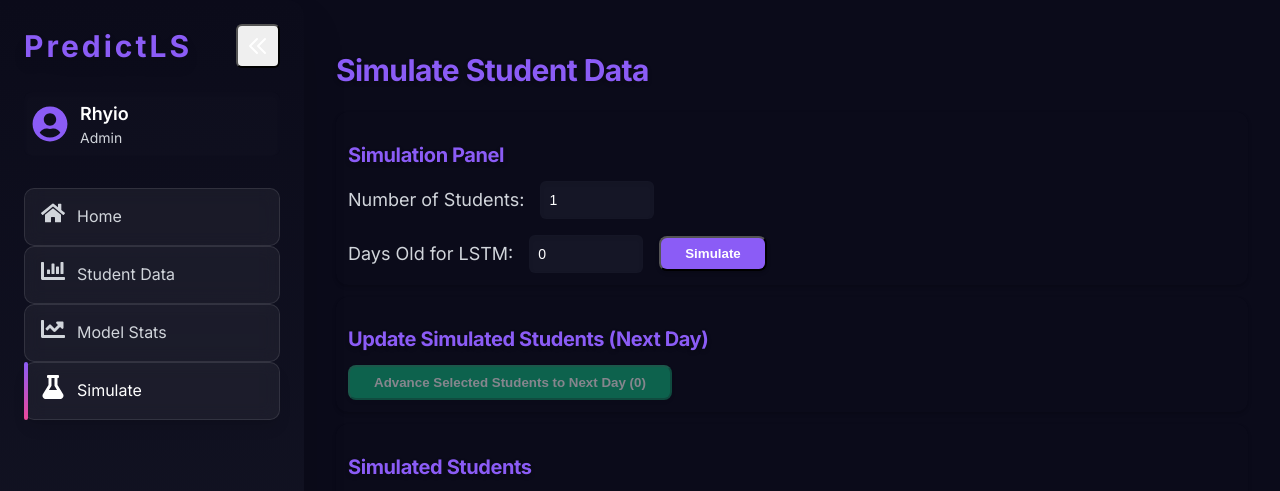
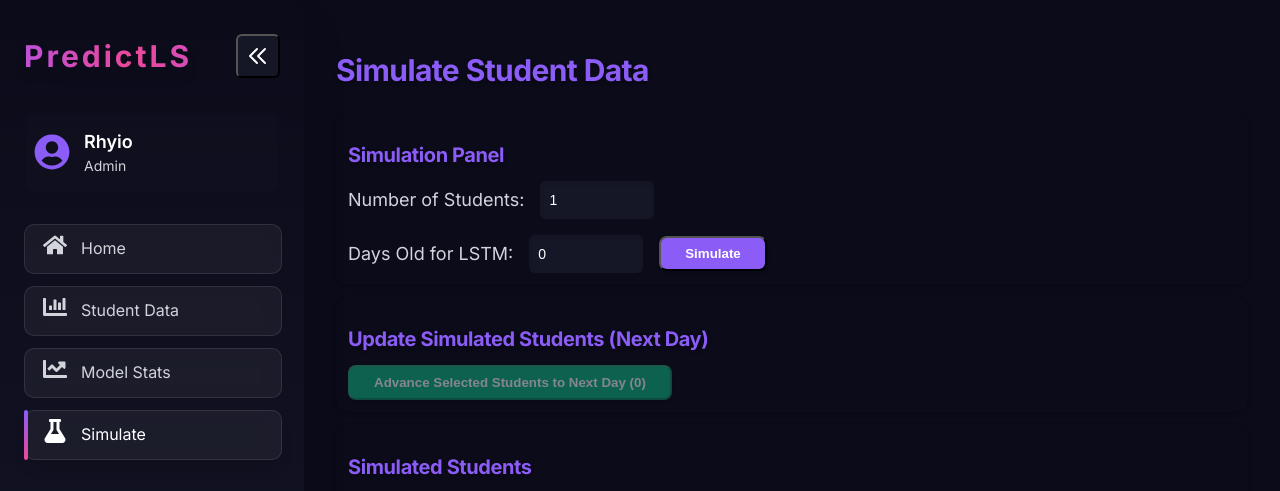
Before and after one commit to ryuu004/ImprovedPredictLearningStyle, a Next.js app: page /simulate in a window 1280 px wide. Shown: the top 491 px of the page. Built offline with nearby package versions, Linux system fonts and the light colour scheme; no server answers; the database is empty.

Commit message:
best sidebar ui

```diff
--- a/src/app/components/Sidebar.js
+++ b/src/app/components/Sidebar.js
@@ -39,17 +39,36 @@ export default function Sidebar({ isCollapsed, toggleSidebar }) {
       md:flex-shrink-0 backdrop-filter backdrop-blur-lg bg-opacity-80
       overflow-y-auto z-50`}
     >
-      <div className="flex items-center justify-between mb-6">
-        {!isCollapsed && <div className="text-3xl font-extrabold text-electric-purple tracking-widest drop-shadow-lg">PredictLS</div>}
-        <button onClick={toggleSidebar} className="p-2 rounded-md hover:bg-charcoal-elevated focus:outline-none focus:ring-2 focus:ring-electric-purple transition-all duration-300 ease-out glow-on-hover">
+      <style jsx>{`
+        .animated-gradient-text {
+          background: linear-gradient(to right, #A755F7, #EC4899, #A755F7); /* Adjust hex codes if your Tailwind config defines custom colors for electric-purple and pink-accent */
+          -webkit-background-clip: text;
+          background-clip: text;
+          color: transparent;
+          background-size: 200% auto;
+          animation: gradient-animation 3s linear infinite;
+        }
+
+        @keyframes gradient-animation {
+          0% { background-position: 0% center; }
+          100% { background-position: -200% center; }
+        }
+      `}</style>
+      <div className="flex items-center justify-between mb-6 h-16">
+        {!isCollapsed && (
+          <div className="text-3xl font-extrabold tracking-widest drop-shadow-lg">
+            <span className="animated-gradient-text">PredictLS</span>
+          </div>
+        )}
+        <button onClick={toggleSidebar} className="p-2 rounded-md bg-charcoal-elevated hover:bg-gray-700 focus:outline-none focus:ring-2 focus:ring-electric-purple transition-all duration-300 ease-out glow-on-hover">
           {/* Mobile close button, only visible on small screens when sidebar is open */}
           {!isCollapsed && (
-            <svg xmlns="http://www.w3.org/2000/svg" className="h-6 w-6 text-white md:hidden" fill="none" viewBox="0 0 24 24" stroke="currentColor">
+            <svg xmlns="http://www.w3.org/2000/svg" className="h-6 w-6 text-white md:hidden hover:text-charcoal-elevated" fill="none" viewBox="0 0 24 24" stroke="currentColor">
               <path strokeLinecap="round" strokeLinejoin="round" strokeWidth={2} d="M6 18L18 6M6 6l12 12" />
             </svg>
           )}
           {/* Desktop toggle button */}
-          <svg xmlns="http://www.w3.org/2000/svg" className={`h-6 w-6 text-white ${!isCollapsed ? 'md:block hidden' : ''}`} fill="none" viewBox="0 0 24 24" stroke="currentColor">
+          <svg xmlns="http://www.w3.org/2000/svg" className={`h-6 w-6 text-white ${!isCollapsed ? 'md:block hidden' : ''} hover:text-charcoal-elevated`} fill="none" viewBox="0 0 24 24" stroke="currentColor">
             {isCollapsed ? (
               <path strokeLinecap="round" strokeLinejoin="round" strokeWidth={2} d="M13 5l7 7-7 7M5 12h14" />
             ) : (
@@ -59,17 +78,31 @@ export default function Sidebar({ isCollapsed, toggleSidebar }) {
         </button>
       </div>
 
-      <div className={`flex items-center mb-8 p-2 rounded-lg bg-charcoal-elevated bg-opacity-30 shadow-inner ${isCollapsed ? 'justify-center w-full py-3' : 'space-x-3'}`}>
+      <div className={`flex items-center mb-8 p-2 rounded-lg bg-charcoal-elevated bg-opacity-30 shadow-inner h-16`}>
+        {/* Icon container with fixed width */}
+        <div className="flex-shrink-0 flex justify-center items-center" style={{ width: '40px' }}>
           <FaUserCircle className="text-4xl text-electric-purple" />
-        {!isCollapsed && (
-          <div className="flex flex-col">
+        </div>
+        {/* Text content - animates max-width and opacity */}
+        <motion.div
+          initial={false}
+          animate={{
+            opacity: isCollapsed ? 0 : 1,
+            maxWidth: isCollapsed ? 0 : '100%',
+            marginLeft: isCollapsed ? 0 : '0.75rem', // Conditional margin-left for spacing
+            overflow: 'hidden',
+            whiteSpace: 'nowrap',
+            pointerEvents: isCollapsed ? 'none' : 'auto',
+          }}
+          transition={{ duration: 0.3, ease: "easeInOut" }}
+          className="flex flex-col flex-grow" // Allow text to take up remaining space
+        >
           <span className="font-semibold text-lg text-white">Rhyio</span>
           <span className="text-sm text-gray-300">Admin</span>
-          </div>
-        )}
+        </motion.div>
       </div>
 
-      <nav className="space-y-3">
+      <nav className="">
         <ul className="list-none p-0 m-0">
           {navItems.map((item) => {
             const Icon = item.icon;
@@ -80,44 +113,48 @@ export default function Sidebar({ isCollapsed, toggleSidebar }) {
                 whileHover={{ scale: 1.03 }}
                 whileTap={{ scale: 0.98 }}
                 transition={{ duration: 0.2 }}
-                className="relative"
+                className="relative mb-3"
               >
-                <Link href={item.href} className={`flex items-center rounded-lg group transition-all duration-300 ease-in-out
+                <Link href={item.href} className={`flex items-center rounded-lg group transition-all duration-300 ease-in-out w-full
                   ${isActive
                     ? 'bg-gradient-to-r from-electric-purple to-pink-accent text-white shadow-lg border border-electric-purple transform scale-100'
                     : 'text-gray-300 hover:bg-charcoal-elevated hover:text-electric-purple'
                   }
                   focus:outline-none focus:ring-2 focus:ring-electric-purple focus:ring-opacity-75
                   glass-effect
-                  ${isCollapsed ? 'w-full py-3 justify-center' : 'py-3 px-4'}
                   `}
                 >
-                  <motion.div layout className={`flex items-center ${!isCollapsed ? 'space-x-3' : ''}`}>
+                  {/* Inner container with fixed height and horizontal padding */}
+                  <div className="flex items-center px-4 w-full h-12">
+                    {/* Icon container with fixed width to prevent horizontal movement */}
+                    <div className="flex-shrink-0 flex justify-center items-center" style={{ width: '28px' }}>
                       <motion.span
                         className="text-2xl"
-                      layout
                         transition={{ duration: 0.3, ease: "easeInOut" }}
                       >
                         <Icon />
                       </motion.span>
+                    </div>
+                    {/* Text content - animates max-width and opacity */}
                     <motion.span
                       initial={false}
                       animate={{
-                        width: isCollapsed ? 0 : 'auto',
                         opacity: isCollapsed ? 0 : 1,
-                        marginLeft: isCollapsed ? 0 : '0.75rem',
-                        display: isCollapsed ? 'none' : 'block', // Hide completely when collapsed
+                        maxWidth: isCollapsed ? 0 : '100%', // Animate max-width
+                        marginLeft: isCollapsed ? 0 : '0.75rem', // Conditional margin-left
+                        overflow: 'hidden', // Hide overflow as width shrinks
+                        whiteSpace: 'nowrap', // Prevent text wrapping
+                        pointerEvents: isCollapsed ? 'none' : 'auto', // Disable interaction when hidden
                       }}
                       transition={{ duration: 0.3, ease: "easeInOut" }}
-                      className="flex-1 whitespace-nowrap overflow-hidden"
+                      className="flex-grow" // Allow text to take up remaining space
                     >
                       {item.name}
                     </motion.span>
-                  </motion.div>
+                  </div>
                 </Link>
                 {isActive && (
                   <motion.div
-                    layoutId="activeTab"
                     className="absolute inset-y-0 left-0 w-1 bg-gradient-to-t from-pink-accent to-electric-purple rounded-full"
                     initial={{ opacity: 0 }}
                     animate={{ opacity: 1 }}
```
Lines whose indentation alone changed are shown as unchanged.
